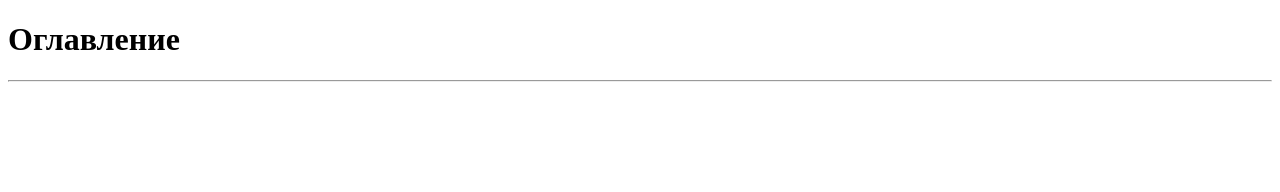
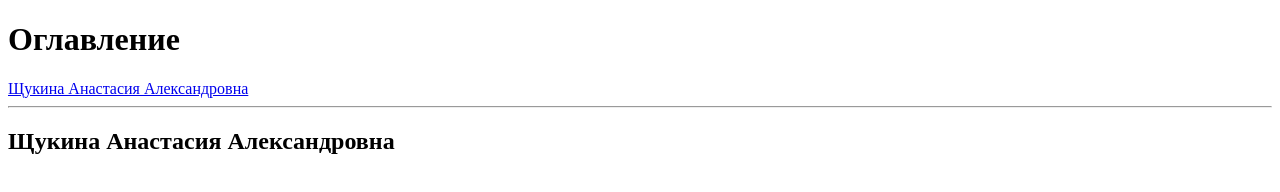
Before and after one commit to MatildaDec/Barykina_Shchukina_Lab7, a plain HTML site: page index.htm in a window 1280 px wide. Drawn offline with Linux system fonts and the light colour scheme.

Commit message:
Щукина А.А. добавила свой раздел и ссылку в оглавление

```diff
--- a/index.htm
+++ b/index.htm
@@ -7,10 +7,14 @@
 <body>
     <h1>Оглавление</h1>
 
-    <!-- Здесь будут ссылки на разделы -->
+    <a href="#ShchukinaAnastasia">Щукина Анастасия Александровна</a>
 
     <hr>
 
-    <!-- Здесь будут разделы участников -->
+    <a name="ShchukinaAnastasia"></a>
+    <h2>Щукина Анастасия Александровна</h2>
+
+    <!-- Здесь будут следующие изменения раздела Щукиной -->
+
 </body>
 </html>
```
